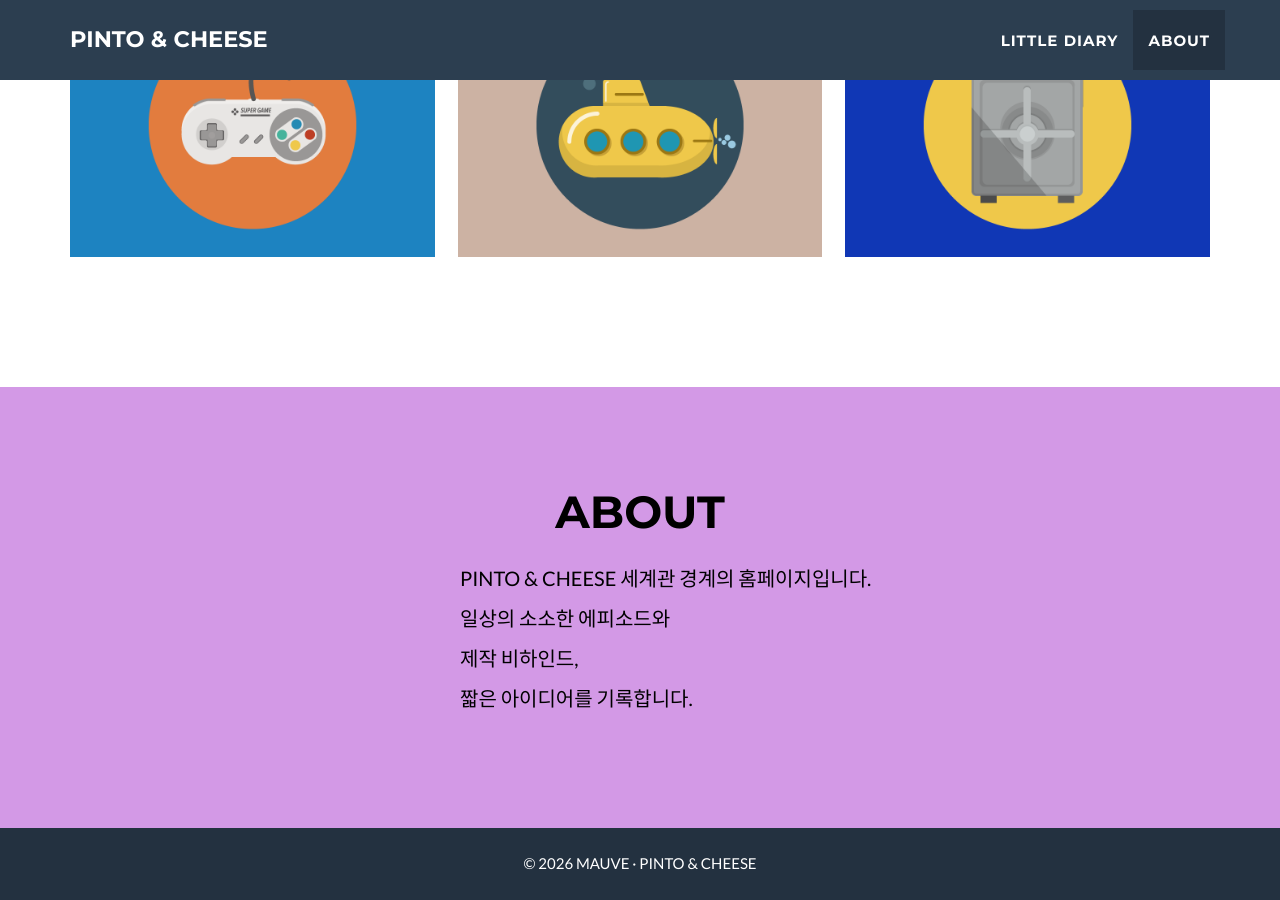
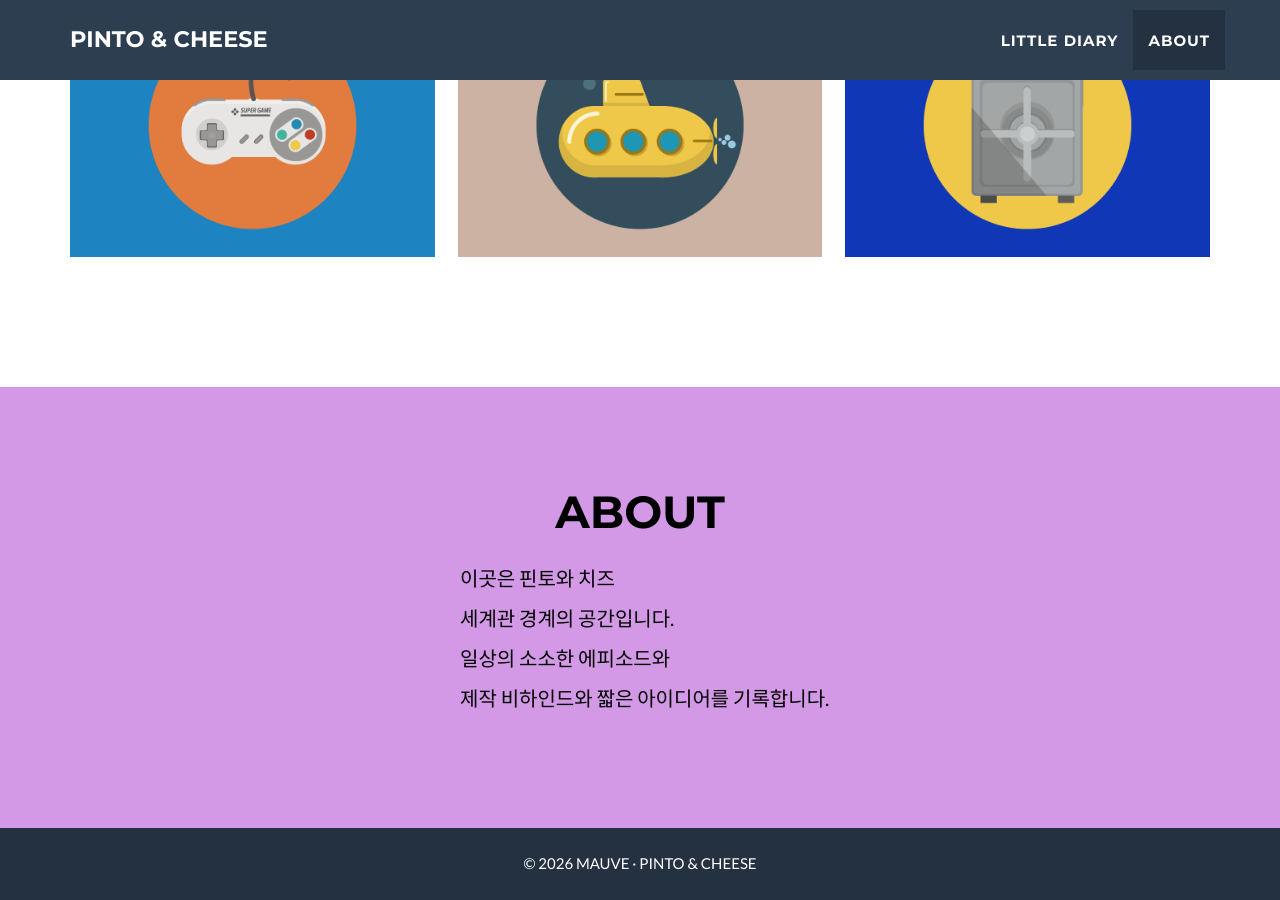
Before and after one commit to pintocheese/pintocheese.github.io, a Jekyll site: the page built from _posts/2014-07-18-project-1.markdown, in a window 1280 px wide and 900 px high, scrolled down 2544 px. Built offline with Jekyll 4.4.1, drawn with Linux system fonts in a browser that asks for light colours.

Commit message:
Update about.html

```diff
--- a/_includes/about.html
+++ b/_includes/about.html
@@ -10,10 +10,10 @@
     <div class="row">
       <div class="col-lg-6 col-lg-offset-4">
         <p>
-          PINTO & CHEESE 세계관 경계의 홈페이지입니다.<br>
+          이곳은 핀토와 치즈<br>
+          세계관 경계의 공간입니다.<br>
           일상의 소소한 에피소드와<br>
-          제작 비하인드,<br>
-          짧은 아이디어를 기록합니다.
+          제작 비하인드와 짧은 아이디어를 기록합니다.
         </p>
       </div>
     </div>
```
